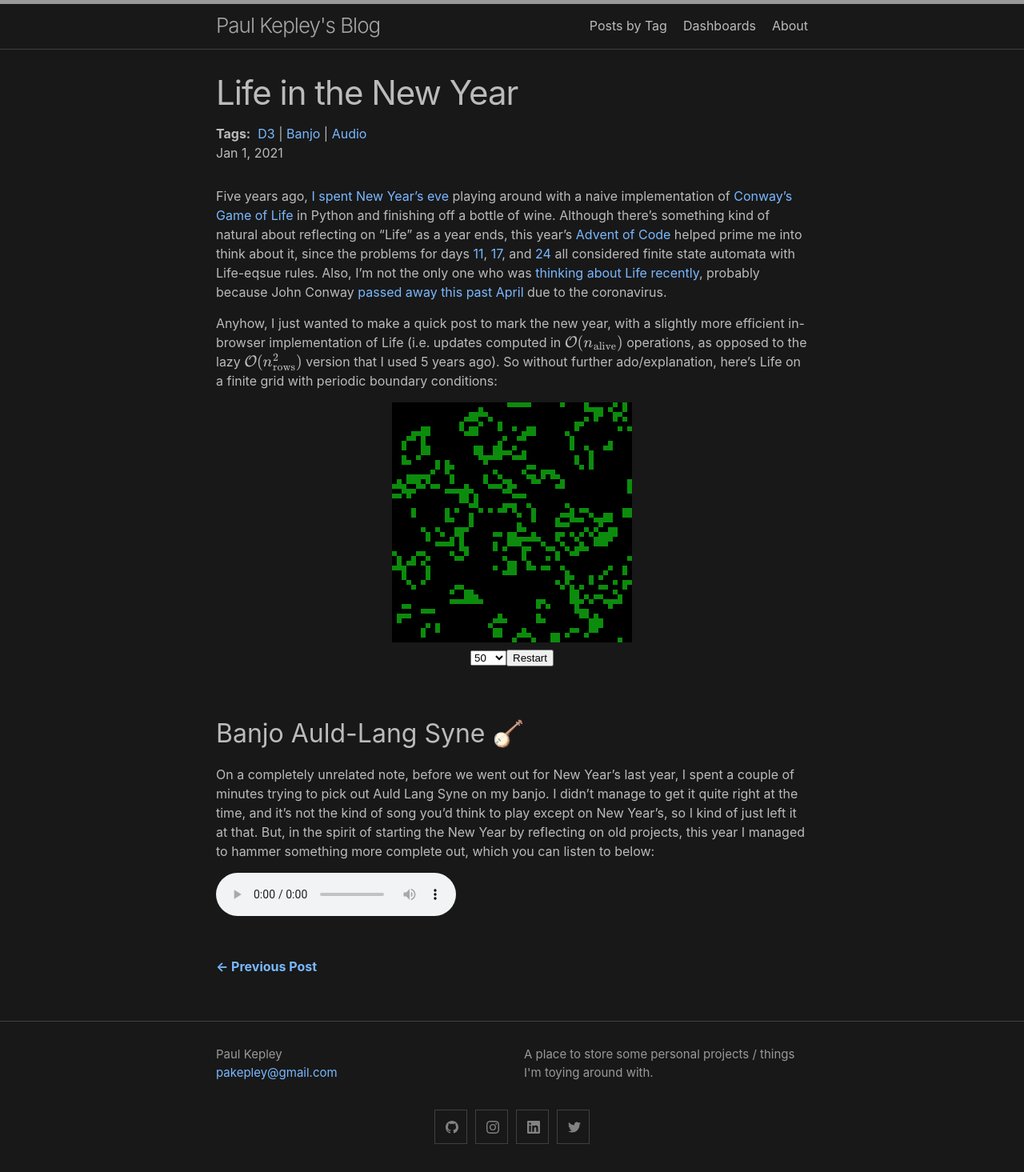
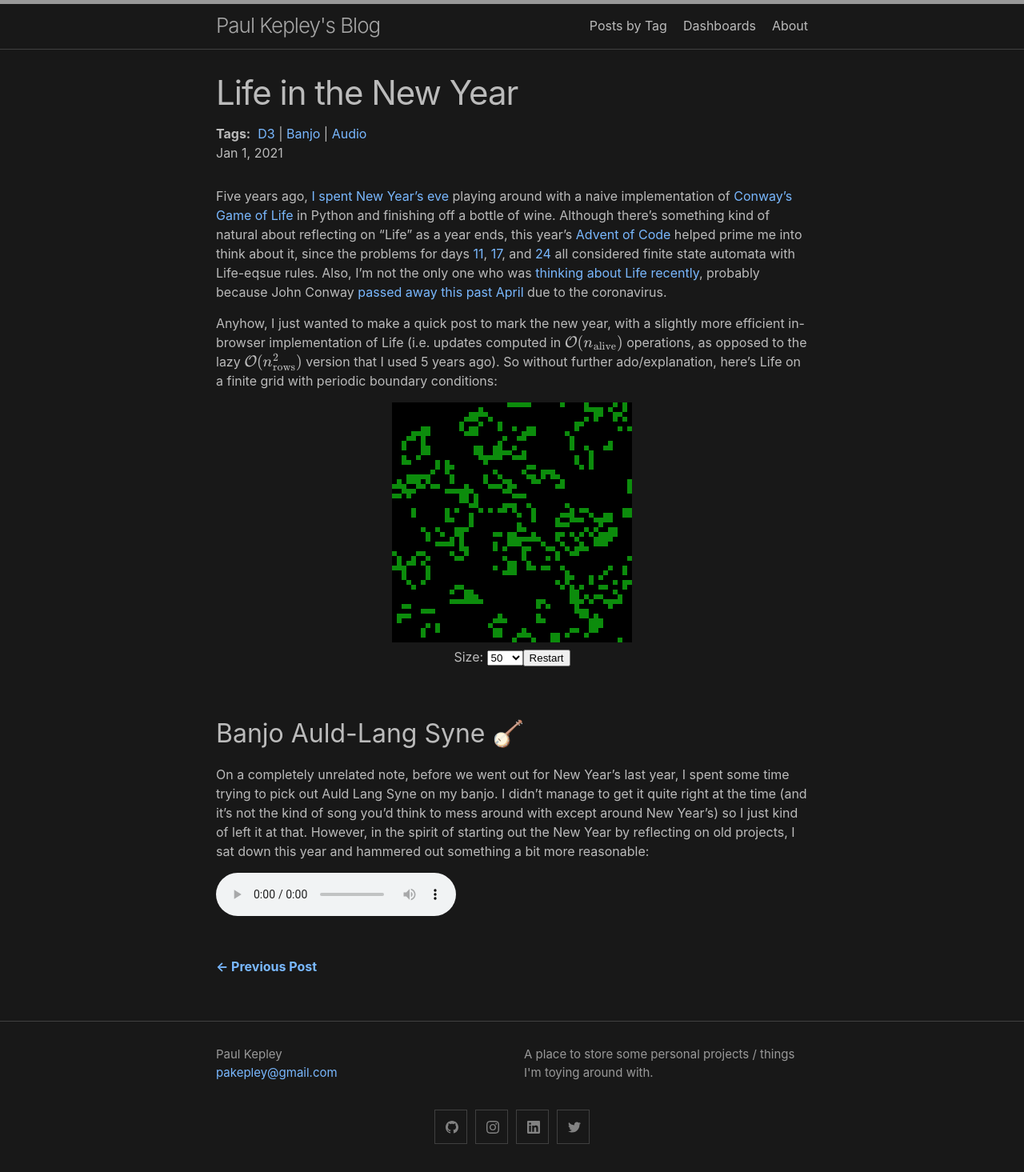
Before and after one commit to pkepley/pkepley.github.io, a Jekyll site: the page built from _posts/2021-01-01-LifeNewYear.md, in a window 1280 px wide. Shown: the whole page at 80% size. Built offline with Jekyll 4.4.1, drawn with Linux system fonts in a browser that asks for light colours; formulas are drawn with MathJax 3.

Commit message:
Words! Code!

```diff
--- a/_posts/2021-01-01-LifeNewYear.md
+++ b/_posts/2021-01-01-LifeNewYear.md
@@ -44,14 +44,14 @@ a finite grid with periodic boundary conditions:
 
 ## Banjo Auld-Lang Syne 🪕
 On a completely unrelated note, before we went out for New Year's last
-year, I spent a couple of minutes trying to pick out Auld Lang Syne on
-my banjo. I didn't manage to get it quite right at the time, and it's
-not the kind of song you'd think to play except on New Year's, so I
-kind of just left it at that. But, in the spirit of starting the New
-Year by reflecting on old projects, this year I managed to hammer
-something more complete out, which you can listen to below:
+year, I spent some time trying to pick out Auld Lang Syne on my
+banjo. I didn't manage to get it quite right at the time (and it's not
+the kind of song you'd think to mess around with except around New
+Year's) so I just kind of left it at that. However, in the spirit of
+starting out the New Year by reflecting on old projects, I sat down
+this year and hammered out something a bit more reasonable:
 
 <audio controls id="banjo_auld_lang_syne" preload="auto">
-<source src="{{ asset_path }}/banjo_auld_lang_syne_ish.mp3" type="audio/ogg"/>
-Your browser does not support the <code>audio</code> element.
+	<source src="{{ asset_path }}/banjo_auld_lang_syne_ish.mp3" type="audio/ogg"/>
+	Your browser does not support the <code>audio</code> element.
 </audio>
--- a/assets/posts/20210101_Life/life_display.js
+++ b/assets/posts/20210101_Life/life_display.js
@@ -27,8 +27,9 @@ var controls_div_buttons = d3.select(".svg-container")
     .append("div");
 
 // Select size
-size_selector = controls_div_buttons.append("select");
+var drop_down_div = controls_div_buttons.append("div").text("Size: ");
 
+size_selector = drop_down_div.append("select");
 size_selector
 	.on("change", restart)
 	.selectAll("option")
@@ -37,13 +38,12 @@ size_selector
 	.append("option")
 	.text((d) => d)
 	.attr("value", (d) => d);
-
 size_selector.property("selected", n_rows)
 	.property("value", n_rows)
 
 
 // Restart button
-controls_div_buttons.append("input")
+drop_down_div.append("input")
     .attr("type", "button")
     .attr("name", "restart")
     .attr("value", "Restart")
```
